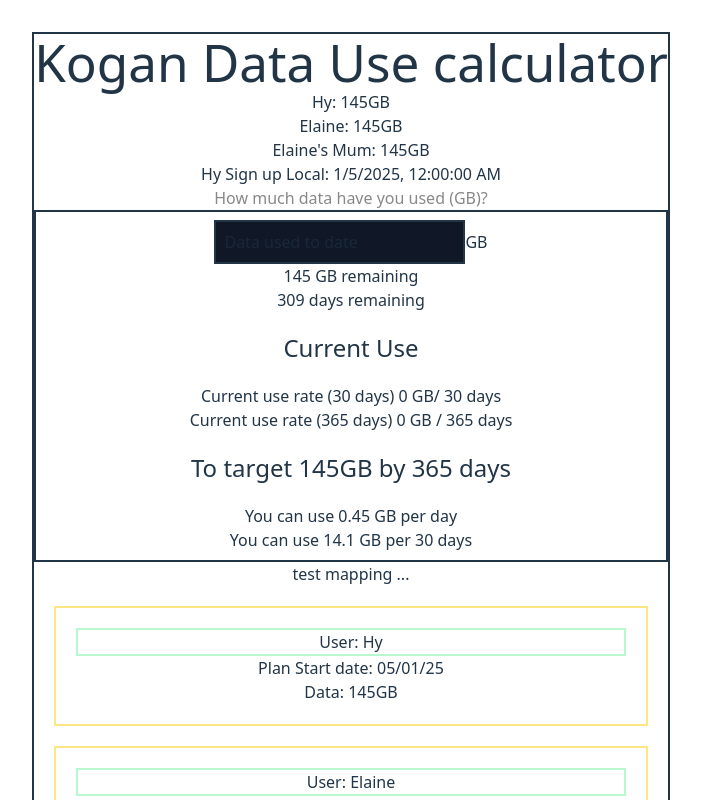
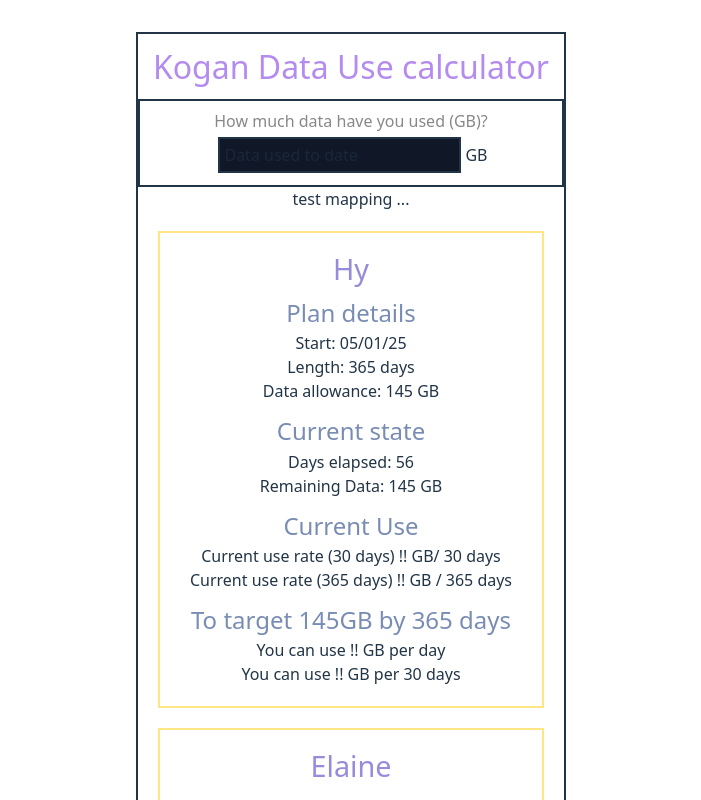
Before and after one commit to hybee234/kogan-mobile-data, a React (Vite) app in the folder client/: page / in a window 1280 px wide. Shown: the top 800 px of the page, without its empty margins (289-990 px from the left). Built offline with nearby package versions, Linux system fonts and the light colour scheme.

Commit message:
days elapsed online, utilising mapped function online

```diff
--- a/client/src/components/Main.jsx
+++ b/client/src/components/Main.jsx
@@ -9,35 +9,26 @@ function Main() {
             id: 1,
             name: "Hy",
             data: 145,
-            start: "2025-01-05"
+            start: "2025-01-05",
+            length: 365
         },
         {
             id: 2,
             name: "Elaine",
             data: 145,
-            start: "2025-01-05"
+            start: "2025-01-14",
+            length: 365
         },
         {
             id: 3,
             name: "Elaine Mum",
             data: 145,
-            start: "2025-01-27"
+            start: "2025-01-27",
+            length: 365
         }
     ]
 
-
-
-    //Your own code ...
     const [dataUsed, setDataUsed] = useState ('')
-    const [hy, setHy] = useState(145)
-    const [elaine, setElaine] = useState(145)
-    const [elainemum, setElaineMum] = useState(145)
-
-    const userPlanStartEpoch = new Date(users[0].start)
-    const userPlanStart = new Date(userPlanStartEpoch).toLocaleString()   // Date Hy Signed up
-
-    const nowEpoch = Date.now()
-    const now = new Date(nowEpoch).toLocaleString()
 
     const handleInputChange = (e) => {
         //console.log(e)
@@ -46,41 +37,61 @@ function Main() {
         return setDataUsed(value)
     };
 
-    let userData = 145
-    let remainingData = userData - dataUsed
+    //Your own code ...
 
-    const diffTime = Math.abs(nowEpoch - userPlanStartEpoch);   // Milliseconds - Do calculations using epoch time!!
-    const elapsedDays = Math.floor(diffTime / (1000 * 60 * 60 * 24))  // Days - Do calculations using epoch time!!
-    const remainDays = 365 - elapsedDays
-    const currentUseRate = dataUsed / elapsedDays *30
-    const currentUseRate2dec = Math.round(dataUsed / elapsedDays *30 *20) / 20   //round to 2 decimal place
-    const currentUseRate365 = Math.round(dataUsed / elapsedDays *365 *20) / 20   //round to 2 decimal place
+    // const [hy, setHy] = useState(145)
+    // const [elaine, setElaine] = useState(145)
+    // const [elainemum, setElaineMum] = useState(145)
 
-    const targetUseRatedaily = Math.round( remainingData / remainDays * 20) /20 // target daily use rate
-    const targetUseRate30 = Math.round( remainingData / remainDays * 30 * 20) /20 // target 30 day use rate
+
+    // const remainDays = 365 - elapsedDays
+    // const currentUseRate = dataUsed / elapsedDays *30
+    // const currentUseRate2dec = Math.round(dataUsed / elapsedDays *30 *20) / 20   //round to 2 decimal place
+    // const currentUseRate365 = Math.round(dataUsed / elapsedDays *365 *20) / 20   //round to 2 decimal place
+
+    // const targetUseRatedaily = Math.round( remainingData / remainDays * 20) /20 // target daily use rate
+    // const targetUseRate30 = Math.round( remainingData / remainDays * 30 * 20) /20 // target 30 day use rate
+
+    const remainingDataHandler = (data, dataUsed) => {
+        return data - dataUsed
+    }
+
+    const elapsedDaysHandler = (start) => {
+        const planStartEpoch = new Date(start)  //This doesn't give me an epoch time but javascript is still happy to calculate the difference *shrug*
+        //console.log (planStartEpoch)
+        const nowEpoch = Date.now()
+        //console.log (nowEpoch)
+        const diffTime = Math.abs(nowEpoch - planStartEpoch);   // Milliseconds - Do calculations using epoch time!!
+        const elapsedDays = Math.floor(diffTime / (1000 * 60 * 60 * 24))  // Convert milliseconds to days
+        //console.log (elapsedDays)
+        return elapsedDays
+    }
+
+    const currentUseHandler = () => {
+
+    }
+
 
     return (
         <div className = "border-2">
             <h1> Kogan Data Use calculator</h1>
 
-            <p>Hy: {hy}GB</p>
-            <p>Elaine: {elaine}GB</p>
-            <p>Elaine's Mum: {elainemum}GB</p>
+            {/* <p>Hy: {hy}GB</p> */}
+            {/* <p>Elaine: {elaine}GB</p> */}
+            {/* <p>Elaine's Mum: {elainemum}GB</p> */}
 
 
             {/* <p>Hy Sign up Epoch: {hySignUpEpoch}</p> */}
-            <p>Hy Sign up Local: {userPlanStart}</p>
+            {/* <p>Hy Sign up Local: {userPlanStart}</p>  */}
 
 
 
-            <p className="read-the-docs ">
-                How much data have you used (GB)?
-            </p>
-
             <div className = "border-2 p-2">
-
+                <p className="read-the-docs ">
+                    How much data have you used (GB)?
+                </p>
                 <input
-                    className = "border-2 p-2 bg-gray-900"
+                    className = "border-2 p-1 m-1 bg-gray-900"
                     value={dataUsed}
                     name="dataUsed"
                     onChange={handleInputChange}
@@ -88,20 +99,20 @@ function Main() {
                     placeholder="Data used to date"
                 />GB
 
-            <p>{remainingData} GB remaining</p>
+            {/* <p>{remainingData} GB remaining</p> */}
             {/* <p>Difference Time (milliseconds): {diffTime}</p> */}
-            <p>{remainDays} days remaining</p>
+            {/* <p>{remainDays} days remaining</p> */}
 
-            <h2 className = "text-2xl p-5"> Current Use </h2>
-            <p>Current use rate (30 days) {currentUseRate2dec} GB/ 30 days</p>
-            <p>Current use rate (365 days) {currentUseRate365} GB / 365 days</p>
+            {/* <h2 className = "text-2xl p-5"> Current Use </h2> */}
+            {/* <p>Current use rate (30 days) {currentUseRate2dec} GB/ 30 days</p> */}
+            {/* <p>Current use rate (365 days) {currentUseRate365} GB / 365 days</p> */}
 
             {/* This means you will be under/over by x GB */}
 
-            <h2 className = "text-2xl p-5"> To target 145GB by 365 days</h2>
+            {/* <h2 className = "text-2xl p-5"> To target 145GB by 365 days</h2> */}
 
-            <p> You can use {targetUseRatedaily} GB per day </p>
-            <p> You can use {targetUseRate30} GB per 30 days </p>
+            {/* <p> You can use {targetUseRatedaily} GB per day </p> */}
+            {/* <p> You can use {targetUseRate30} GB per 30 days </p> */}
 
             {/* You must decrease/can increase your data usage */}
 
@@ -114,15 +125,31 @@ function Main() {
                 {
                 users.map((users) => {
                     return (
-                        <div className= "flex-wrap border-2 border-amber-200 p-5 m-5" key={users.id}>
-                            <p className = "w-full border-2 border-green-200">User: {users.name}</p>
-                            <p className = "w-full">Plan Start date: {dayjs(users.start).format('DD/MM/YY')}</p>
-                            <p className = "w-full">Data: {users.data}GB </p>
+                        <div className= "border-2 border-amber-200 p-5 m-5" key={users.id}>
+                            <h2>{users.name}</h2>
+                            <h3> Plan details </h3>
+                            <p>Start: {dayjs(users.start).format('DD/MM/YY')}</p>
+                            <p>Length: {users.length} days</p>
+                            <p>Data allowance: {users.data} GB </p>
 
+                            <h3>Current state</h3>
+                            <p>Days elapsed: {elapsedDaysHandler(users.start)} </p>
+                            <p>Remaining Data: {remainingDataHandler(users.data, dataUsed)} GB</p>
 
+                            <h3 className = "text-2xl p-5"> Current Use </h3>
+                            <p>Current use rate (30 days) !! GB/ 30 days</p>
+                            <p>Current use rate (365 days) !! GB / 365 days</p>
 
+                            {/* This means you will be under/over by x GB */}
 
-                         </div>
+                            <h3 className = "text-2xl p-5 my-3"> To target 145GB by 365 days</h3>
+
+                            <p> You can use !! GB per day </p>
+                            <p> You can use !! GB per 30 days </p>
+
+                            {/* You must decrease/can increase your data usage */}
+
+                        </div>
                     )
                 })
                 }
--- a/client/src/index.css
+++ b/client/src/index.css
@@ -15,6 +15,33 @@
   -moz-osx-font-smoothing: grayscale;
 }
 
+
+h1 {
+  font-size: 2em;
+  line-height: 1.1;
+  padding: 15px;
+  color: rgba(180, 140, 240, 1)
+}
+
+h2 {
+  font-size: 1.8em;
+  line-height: 1.1;
+  padding: 0px;
+  color: rgba(150, 140, 220, 1)
+}
+
+h3 {
+  font-size: 1.5em;
+  line-height: 1.1;
+  padding: 5px;
+  margin: 10px 0px 0px 0px;
+  color: rgba(120, 140, 180, 1)
+}
+
+
+
+
+
 a {
   font-weight: 500;
   color: #646cff;
@@ -30,11 +57,6 @@ body {
   place-items: center;
   min-width: 320px;
   min-height: 100vh;
-}
-
-h1 {
-  font-size: 3.2em;
-  line-height: 1.1;
 }
 
 button {
```
